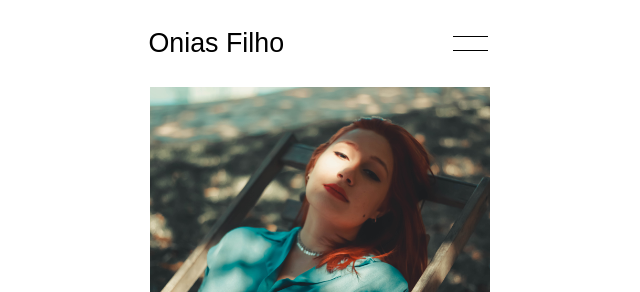
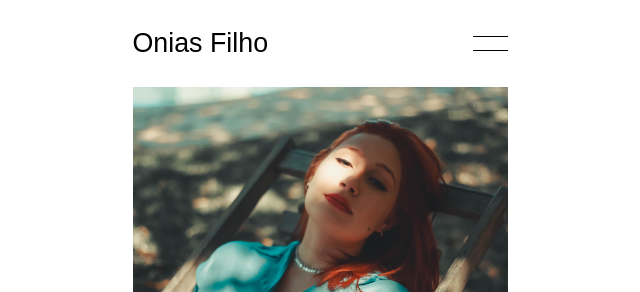
Before and after one commit to edemilsonfilho/portifolio-onias, a plain HTML site: page index.html in a window 1280 px wide. Shown: the top 292 px of the page, without its empty margins (320-960 px from the left). Drawn offline with Linux system fonts and the light colour scheme.

Commit message:
adjust photos and menu.

```diff
--- a/styles.css
+++ b/styles.css
@@ -32,7 +32,6 @@ main {
     justify-content: space-between;
     height: 87.17px;
     width: 375px;
-    padding: 0 20px 0 16px;
 }
 
 .menu-toggle {
@@ -98,5 +97,5 @@ main {
 }
 
 img {
-    width: 340px;
+    width: 375px;
 }
```
